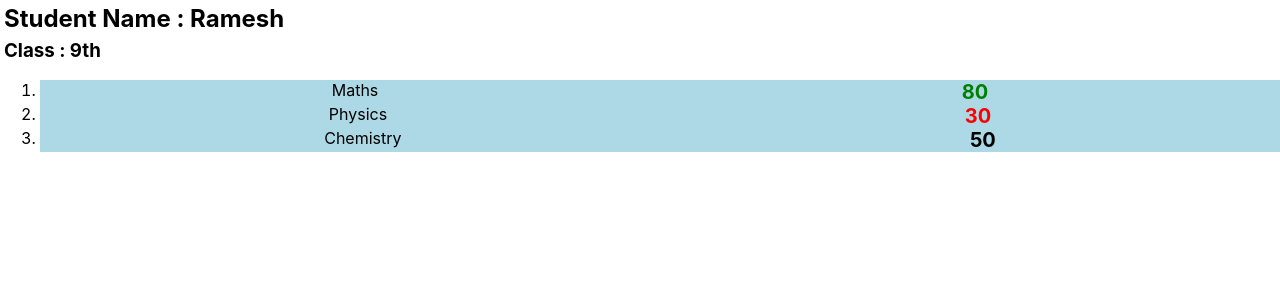
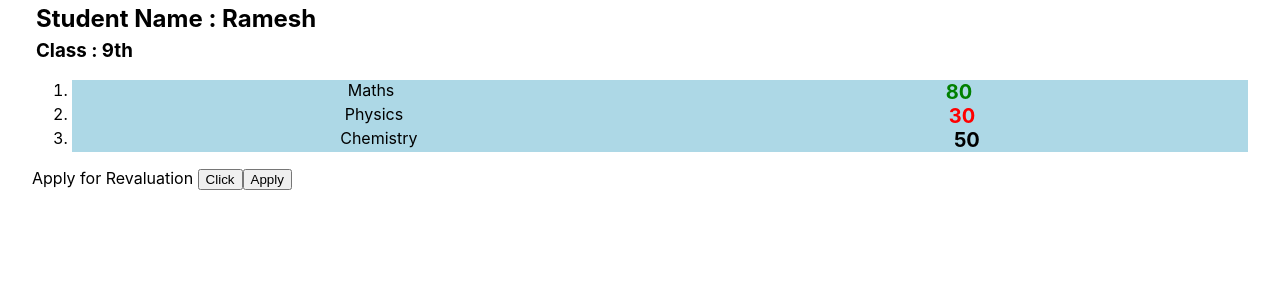
Before and after one commit to narayanarao4u/React2, a React (Create React App) app: page / in a window 1280 px wide. Shown: the top 300 px of the page. Built offline with nearby package versions, Linux system fonts and the light colour scheme.

Commit message:
update Result1.jsx, StudentDetails.js and src/index.css created testing Branch

```diff
--- a/src/FunctionComp/Result1.jsx
+++ b/src/FunctionComp/Result1.jsx
@@ -13,9 +13,31 @@ class Result1 extends Component {
         { subject: "Physics", score: 30 },
         { subject: "Chemistry", score: 50 },
       ],
+      revalueApply: false,
+      message: "Apply for Revaluation",
+      count: 0,
     };
   }
 
+  btnClick() {
+    let myState = { ...this.state };
+    myState.revalueApply = true;
+    myState.message = "Applied for Revaluation";
+    this.setState(
+      {
+        revalueApply: myState.revalueApply,
+        message: myState.message,
+        count: myState.count + 1,
+      },
+      () => {
+        console.log(this.state.count);
+      }
+    );
+  }
+
+  clickbtn() {
+    console.log("button clicked");
+  }
   render() {
     return (
       <div>
@@ -24,12 +46,19 @@ class Result1 extends Component {
           classStudy={this.state.classStudy}
         />
         <ol>
-          {this.state.marks.map((o) => (
-            <li>
+          {this.state.marks.map((o, i) => (
+            <li key={i}>
               <Marks subject={o.subject} score={o.score} />
             </li>
           ))}
         </ol>
+        <span>
+          {" "}
+          {this.state.message}{" "}
+          {this.state.count > 0 ? this.state.count + "times" : ""}
+        </span>{" "}
+        <button onClick={this.clickbtn}>Click</button>
+        <button onClick={() => this.btnClick()}>Apply</button>
       </div>
     );
   }
--- a/src/FunctionComp/StudentDetails.js
+++ b/src/FunctionComp/StudentDetails.js
@@ -1,7 +1,6 @@
 import React from "react";
 
 export function StudentDetails(prop) {
-  console.log(prop);
   return (
     <div>
       <h2>Student Name : {prop.studentName} </h2>
--- a/src/index.css
+++ b/src/index.css
@@ -11,3 +11,8 @@ code {
   font-family: source-code-pro, Menlo, Monaco, Consolas, 'Courier New',
     monospace;
 }
+
+#root {
+  width: 95%;
+  margin: auto;
+}
```
